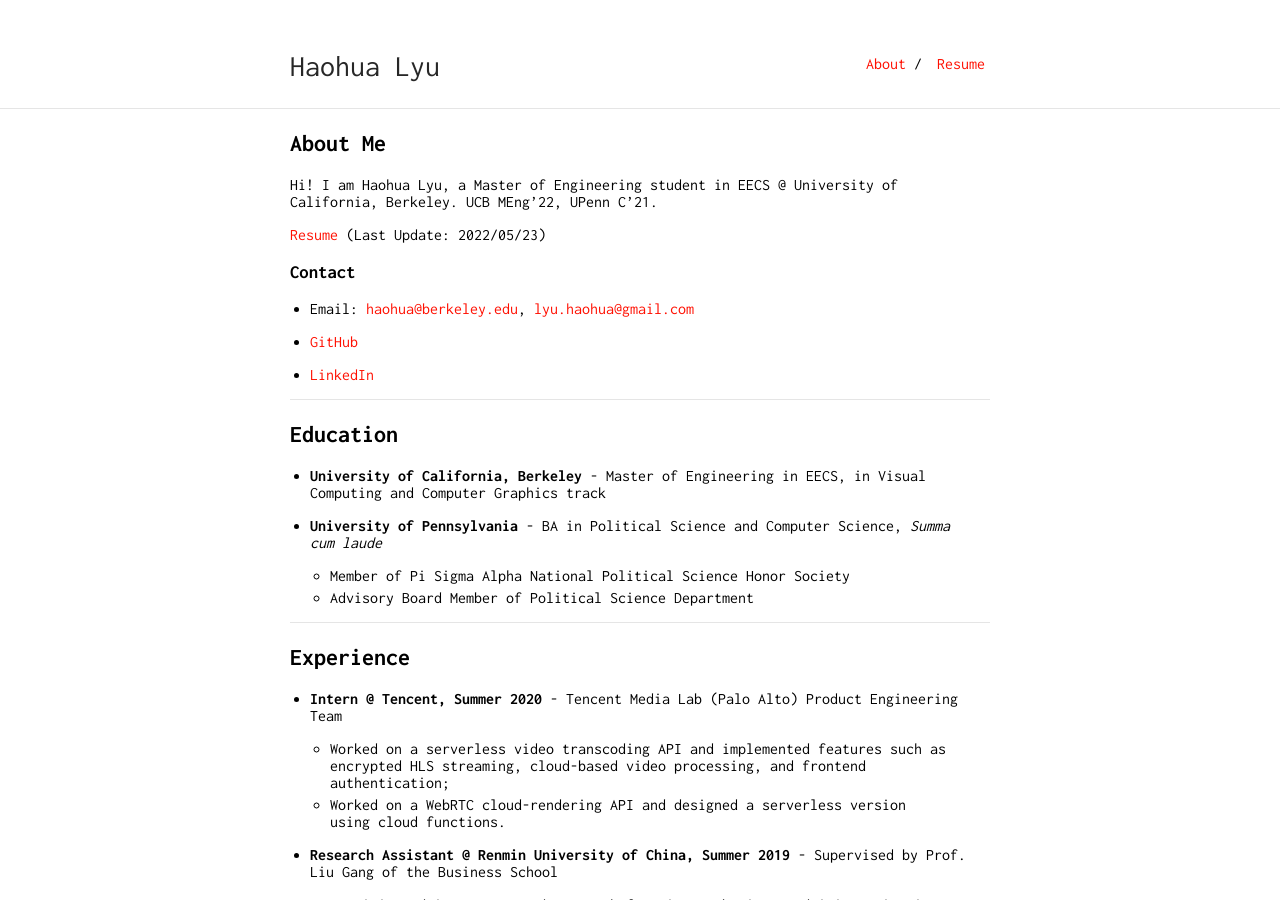
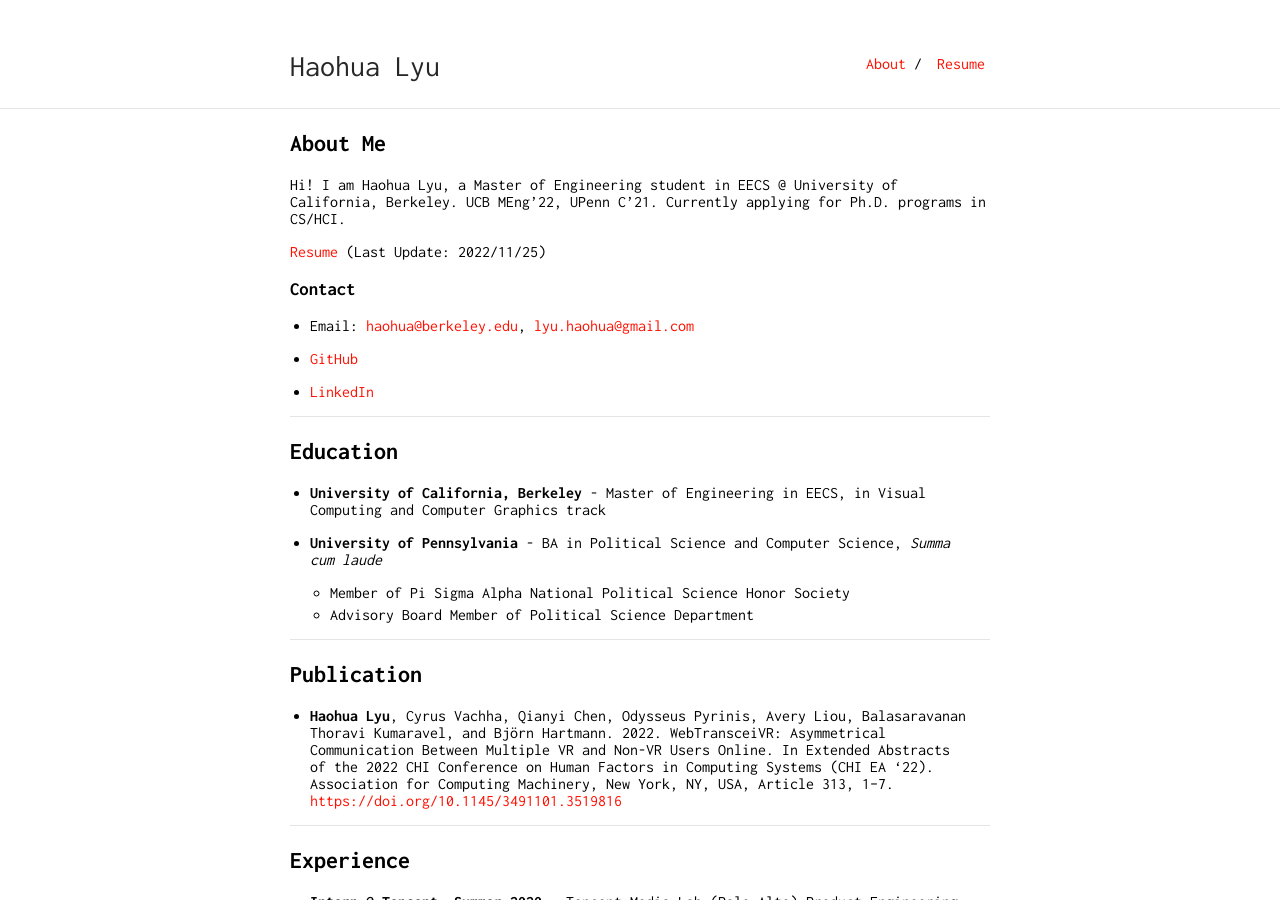
Before and after one commit to Haohua-Lyu/haohua-lyu.github.io, a Jekyll site: the page built from index.md, in a window 1280 px wide and 900 px high. Built offline with Jekyll 4.4.1, drawn with Linux system fonts in a browser that asks for light colours.

Commit message:
Update resume and publication

```diff
--- a/_config.yml
+++ b/_config.yml
@@ -22,4 +22,4 @@ nav:
  - name: "About"
    link: "/"
  - name: "Resume"
-   link: "Haohua_Lyu_Resume_EN_2022_05_T.pdf"
+   link: "Haohua_Lyu_Resume_EN_2022_11_T.pdf"
--- a/index.md
+++ b/index.md
@@ -7,9 +7,9 @@ layout: default
 
 <!-- <img class="profile-picture" src="sherlock.jpg"> -->
 
-Hi! I am Haohua Lyu, a Master of Engineering student in EECS @ University of California, Berkeley. UCB MEng'22, UPenn C'21.
+Hi! I am Haohua Lyu, a Master of Engineering student in EECS @ University of California, Berkeley. UCB MEng'22, UPenn C'21. Currently applying for Ph.D. programs in CS/HCI.
 
-[Resume](Haohua_Lyu_Resume_EN_2022_05_T.pdf) (Last Update: 2022/05/23)
+[Resume](Haohua_Lyu_Resume_EN_2022_11_T.pdf) (Last Update: 2022/11/25)
 
 ### Contact
 
@@ -28,6 +28,12 @@ Hi! I am Haohua Lyu, a Master of Engineering student in EECS @ University of Cal
 
   - Member of Pi Sigma Alpha National Political Science Honor Society
   - Advisory Board Member of Political Science Department
+
+---
+
+## Publication
+
+* **Haohua Lyu**, Cyrus Vachha, Qianyi Chen, Odysseus Pyrinis, Avery Liou, Balasaravanan Thoravi Kumaravel, and Björn Hartmann. 2022. WebTransceiVR: Asymmetrical Communication Between Multiple VR and Non-VR Users Online. In Extended Abstracts of the 2022 CHI Conference on Human Factors in Computing Systems (CHI EA '22). Association for Computing Machinery, New York, NY, USA, Article 313, 1–7. [https://doi.org/10.1145/3491101.3519816](https://www.linkedin.com/in/haohualyu/)
 
 ---
 
```
Also changed, not shown: 2 other files.
